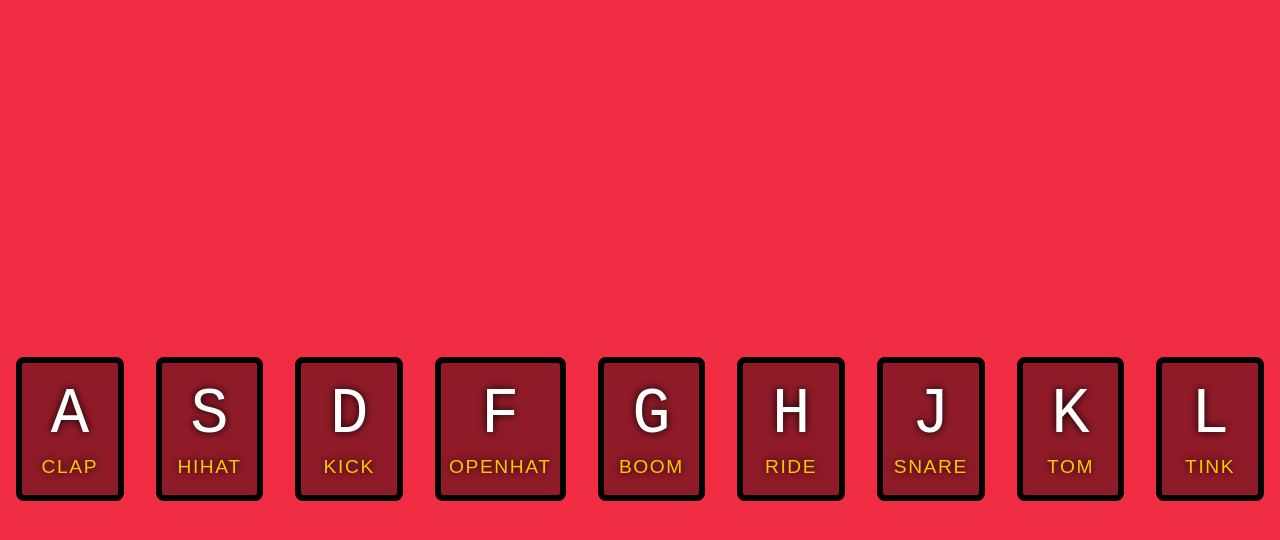
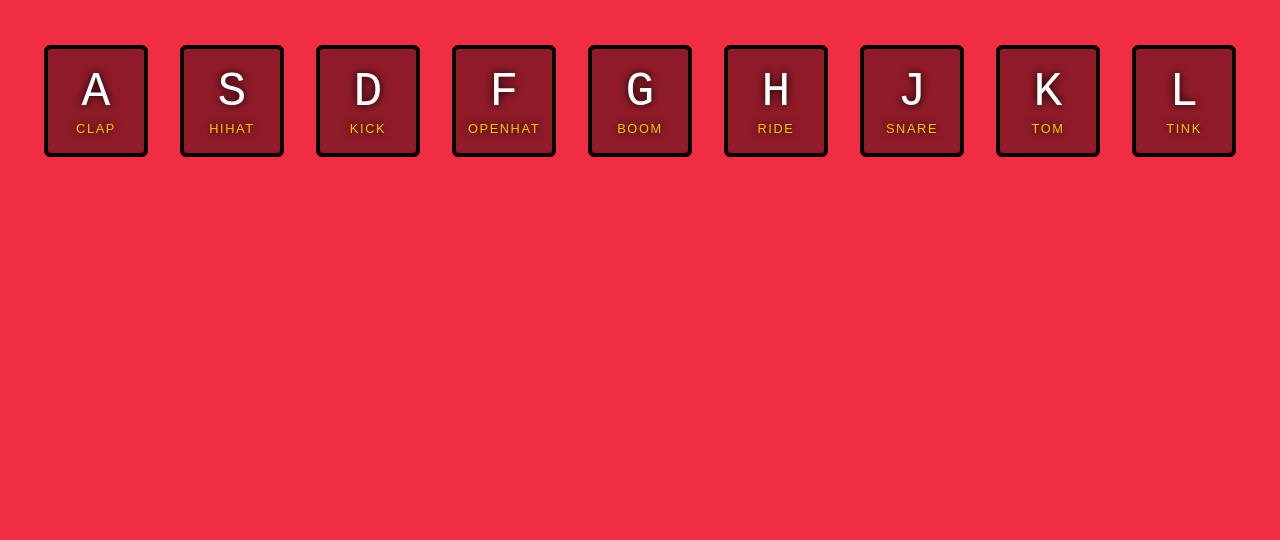
Before and after one commit to toowee-le/drum-kit, a plain HTML site: page index.html in a window 1280 px wide. Shown: the part 120-660 px from the top of the page. Drawn offline with Linux system fonts and the light colour scheme.

Commit message:
Update styling

```diff
--- a/style.css
+++ b/style.css
@@ -17,20 +17,17 @@ h1 {
 
 .keys {
   display: flex;
-  flex: 1;
-  min-height: 100vh;
-  align-items: center;
+  flex-wrap: wrap;
   justify-content: center;
 }
 
 .key {
-  border: .4rem solid black;
-  border-radius: .5rem;
+  border: .3rem solid black;
+  border-radius: .4rem;
   margin: 1rem;
-  font-size: 1.5rem;
   padding: 1rem .5rem;
   transition: all .07s ease;
-  width: 10rem;
+  width: 5rem;
   text-align: center;
   color: white;
   background: rgba(0,0,0,0.4);
@@ -45,11 +42,11 @@ h1 {
 
 kbd {
   display: block;
-  font-size: 4rem;
+  font-size: 3rem;
 }
 
 .sound {
-  font-size: 1.2rem;
+  font-size: 0.8rem;
   text-transform: uppercase;
   letter-spacing: .1rem;
   color: #ffc600;
```
